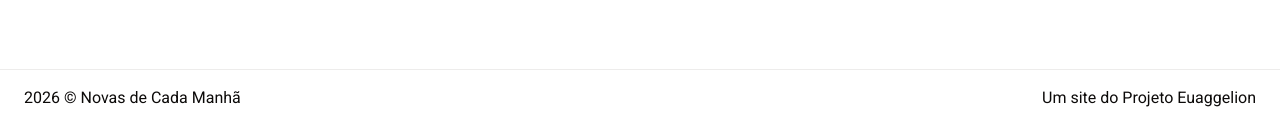
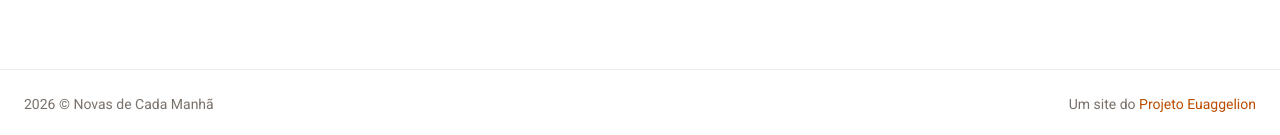
Before and after one commit to JamilFilho/novascada.manha, a Next.js app: page / in a window 1280 px wide. Shown: the part 1523-1658 px from the top of the page. Built offline with nearby package versions, Linux system fonts and the light colour scheme.

Commit message:
fix: Failed API request to https://api.lyket.dev/v1/buttons/batch with status 422

```diff
--- a/app/layout.tsx
+++ b/app/layout.tsx
@@ -1,8 +1,9 @@
 import type { Metadata } from "next";
-import { Geist, Geist_Mono, Roboto, Merriweather } from "next/font/google"
 import Link from "next/link";
+import { Geist_Mono, Roboto, Merriweather } from "next/font/google";
 import "./globals.css"
 import { cn } from "@/lib/utils";
+import { Providers } from "@/components/providers";
 
 const merriweatherHeading = Merriweather({subsets:['latin'],variable:'--font-heading'});
 const roboto = Roboto({subsets:['latin'],variable:'--font-sans'})
@@ -50,7 +51,6 @@ export const metadata: Metadata = {
   },
 };
 
-
 export default function RootLayout({
   children,
 }: Readonly<{
@@ -75,15 +75,17 @@ export default function RootLayout({
         </header>
 
         <main className="flex-1 max-w-2xl mx-auto px-8 md:px-0 pt-32 pb-20 w-full">
-          {children}
+          <Providers>
+            {children}
+          </Providers>
         </main>
 
         <footer className="border-t border-ring/20">
-          <div className="max-w-8xl mx-auto px-6 py-4 flex flex-col md:flex-row md:justify-between items-center gap-2">
-            <p>
+          <div className="max-w-8xl mx-auto p-6 flex flex-col md:flex-row md:justify-between items-center gap-2">
+            <p className="text-sm text-muted-foreground">
               <span>{new Date().getFullYear()}</span> <span>&copy; Novas de Cada Manhã</span>
             </p>
-            <p>Um site do Projeto Euaggelion</p>
+            <p className="text-sm text-muted-foreground">Um site do <a href="https://euaggelion.com.br" target="_blanck" title="Projeto Euaggelion" className="text-primary">Projeto Euaggelion</a></p>
           </div>
         </footer>
       </body>
--- a/components/applause-button.tsx
+++ b/components/applause-button.tsx
@@ -1,23 +1,25 @@
-"use client"
+"use client";
 
-import { Provider, ClapButton } from '@lyket/react';
-import { useEffect, useState } from "react";
+import { ClapButton } from "@lyket/react";
 
-export default function ApplauseButton({slug}:any) {
-  const [mounted, setMounted] = useState(false)
-    useEffect(() => {
-        setMounted(true)
-    }, [])
+interface ApplauseButtonProps {
+  slug: string;
+}
 
-    if (!mounted) {
-        return <div className="h-9 w-24" />
+export default function ApplauseButton({ slug }: ApplauseButtonProps) {
+  if (!slug) {
+    return <div className="h-9 w-24" />;
   }
-  return(
-    <Provider apiKey="pt_89cc199a4163149abcc63d6668992a">
+
+  // Sanitiza o ID para evitar erro 422 na API
+  const sanitizedId = `cadamanha-${slug}`
+    .toLowerCase()
+    .replace(/[^a-z0-9-]/g, "");
+
+  return (
     <ClapButton
-        namespace="testing-react"
-        id={`cadamanha-${slug}`}
+      namespace="devocionais"
+      id={sanitizedId}
     />
-    </Provider>
-  )
+  );
 }
--- a/components/post-footer.tsx
+++ b/components/post-footer.tsx
@@ -1,14 +1,22 @@
-import ApplauseButton from "@/components/applause-button";
+"use client"
+
+import dynamic from "next/dynamic";
 import ShareButtons from "@/components/share-buttons";
 
+// Desativa o SSR para o Lyket, eliminando o erro de hidratação
+const ApplauseButton = dynamic(() => import("@/components/applause-button"), {
+  ssr: false,
+  loading: () => <div className="h-9 w-24" />, // Mostra o placeholder enquanto carrega no browser
+});
+
 interface PostFooterProps {
-    title: string,
-    description: string,
-    slug: string
+  title: string;
+  description: string;
+  slug: string;
 }
 
-export default function PostFooter({title, slug, description}:PostFooterProps) {
-    return(
+export default function PostFooter({ title, slug, description }: PostFooterProps) {
+  return (
     <footer className="w-full flex flex-row justify-between mt-8 border-t py-2">
       <ApplauseButton slug={slug} />
       <ShareButtons
@@ -17,5 +25,5 @@ export default function PostFooter({title, slug, description}:PostFooterProps) {
         slug={slug}
       />
     </footer>
-    )
+  );
 }
--- /dev/null
+++ b/components/providers.tsx
@@ -0,0 +1,7 @@
+"use client";
+
+import { Provider } from "@lyket/react";
+
+export function Providers({ children }: { children: React.ReactNode }) {
+  return <Provider apiKey="pt_89cc199a4163149abcc63d6668992a">{children}</Provider>;
+}
```
Lines whose indentation alone changed are shown as unchanged.
